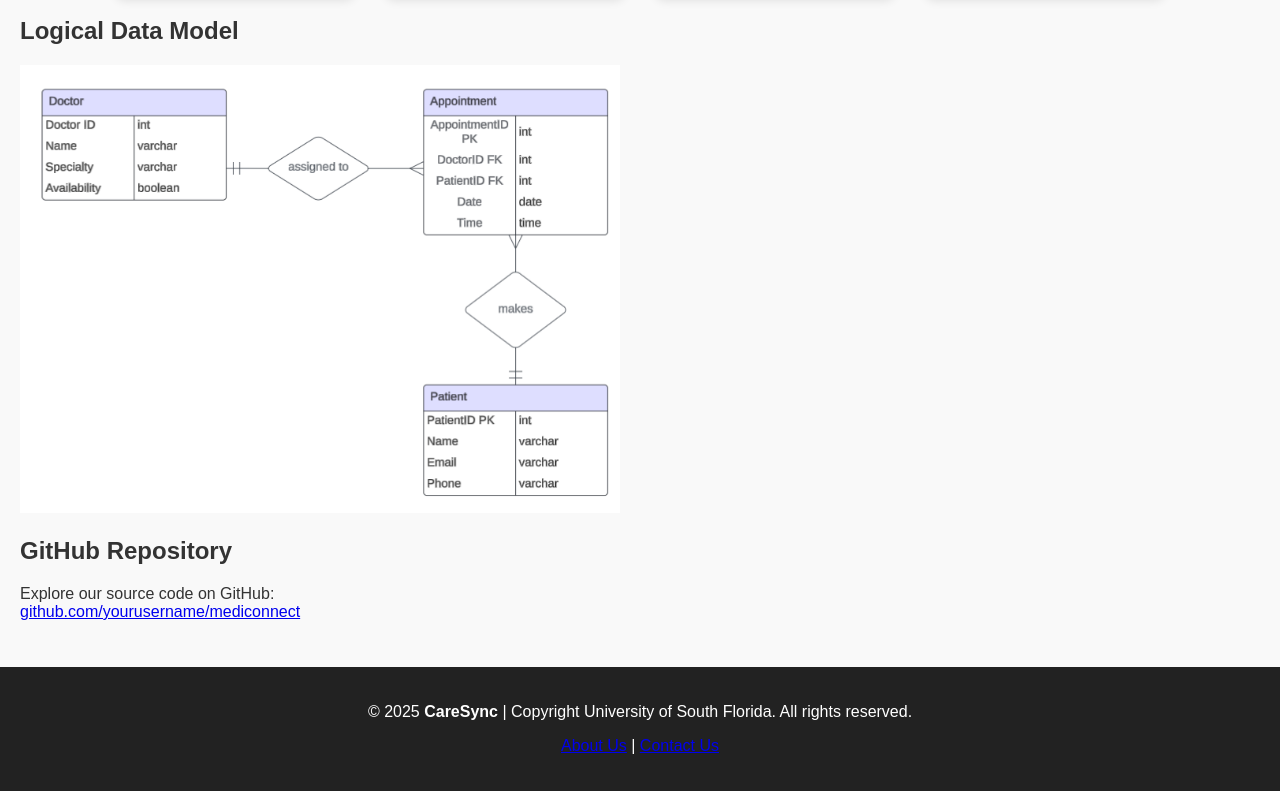
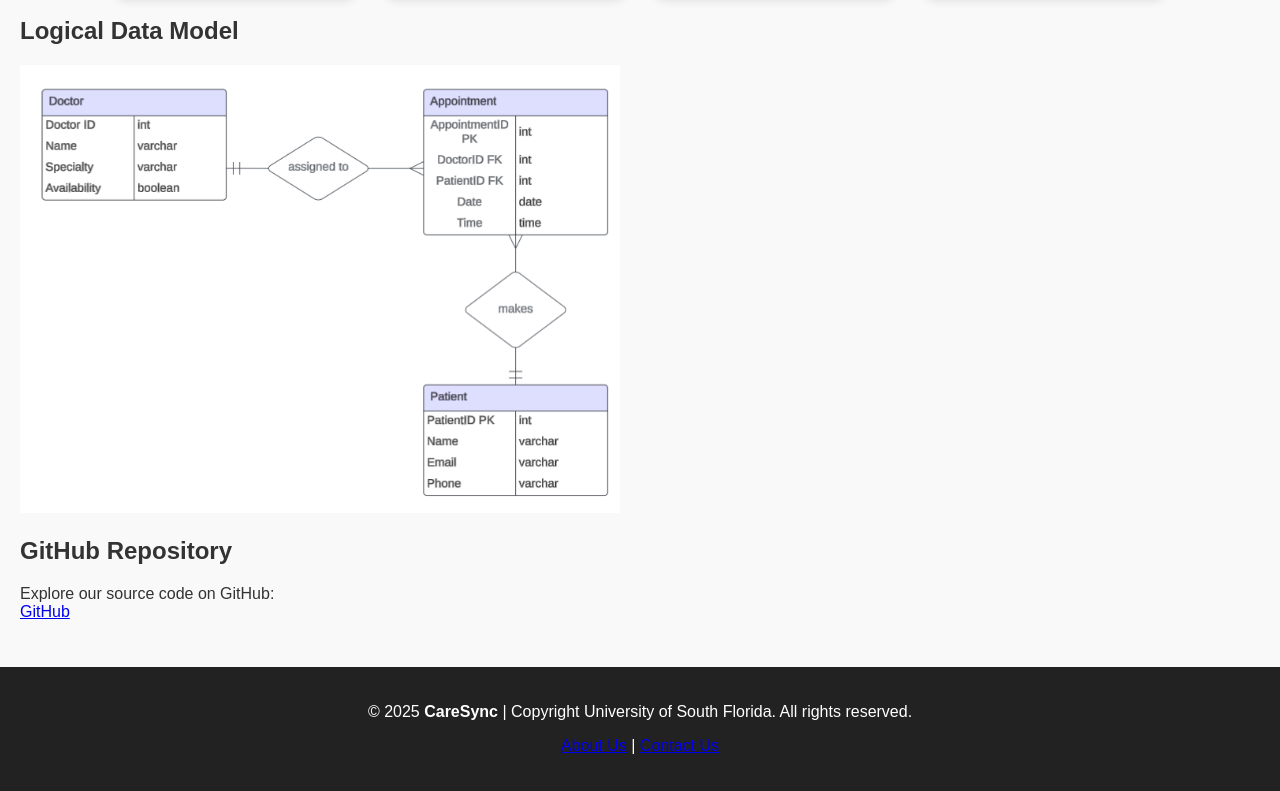
Before and after one commit to naveenpogiri11/Project-web-look-and-feel-_-Assignment, a plain HTML site: page about.html in a window 1280 px wide. Shown: the part 566-1357 px from the top of the page. Drawn offline with Linux system fonts and the light colour scheme.

Commit message:
Updated about.html page

```diff
--- a/about.html
+++ b/about.html
@@ -67,7 +67,7 @@
       <p>
         Explore our source code on GitHub:<br>
         <a href="https://github.com/naveenpogiri11/Project-web-look-and-feel-_-Assignment" target="_blank">
-          github.com/yourusername/mediconnect
+          GitHub
         </a>
       </p>
     </section>
```
